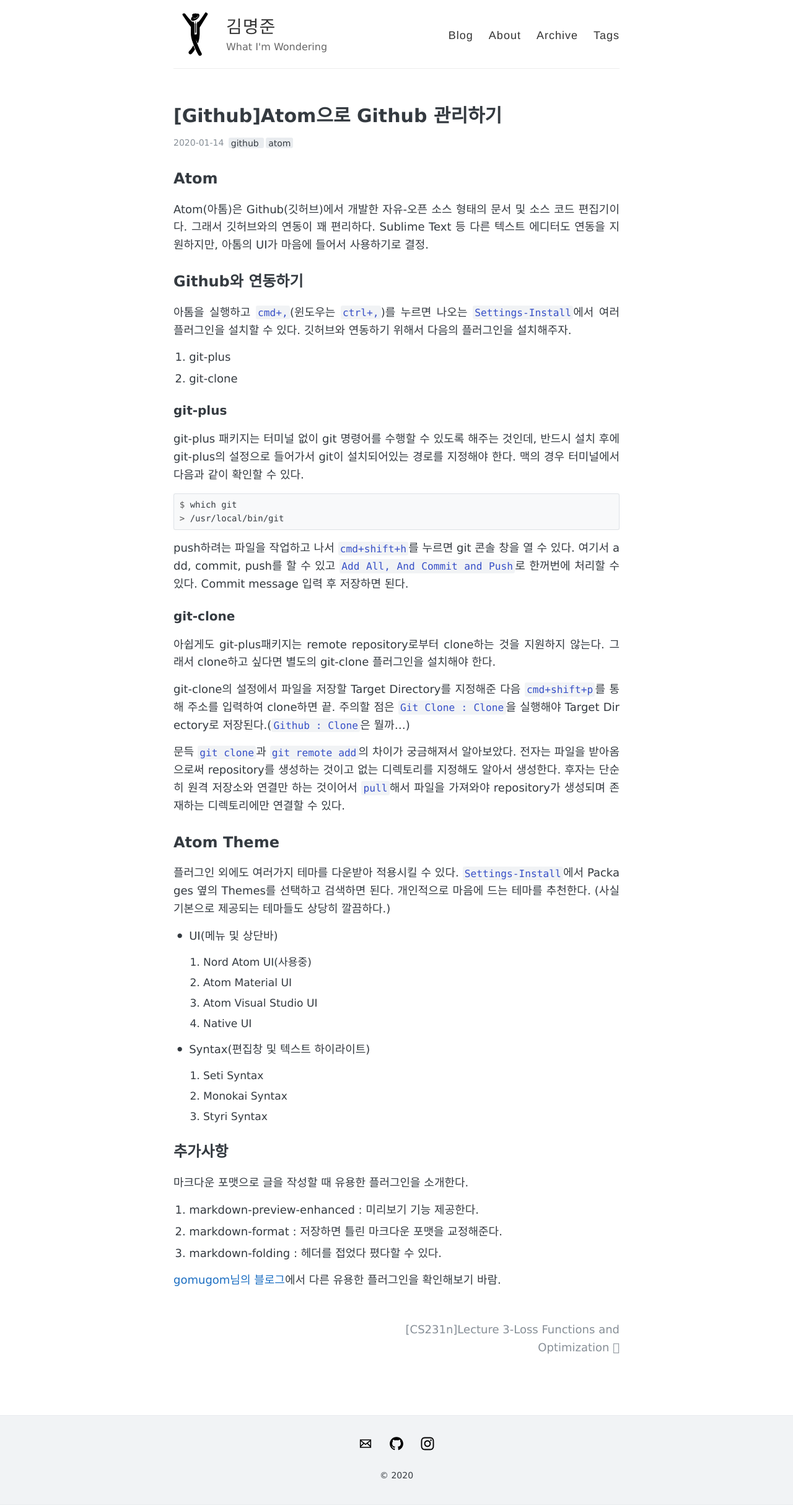
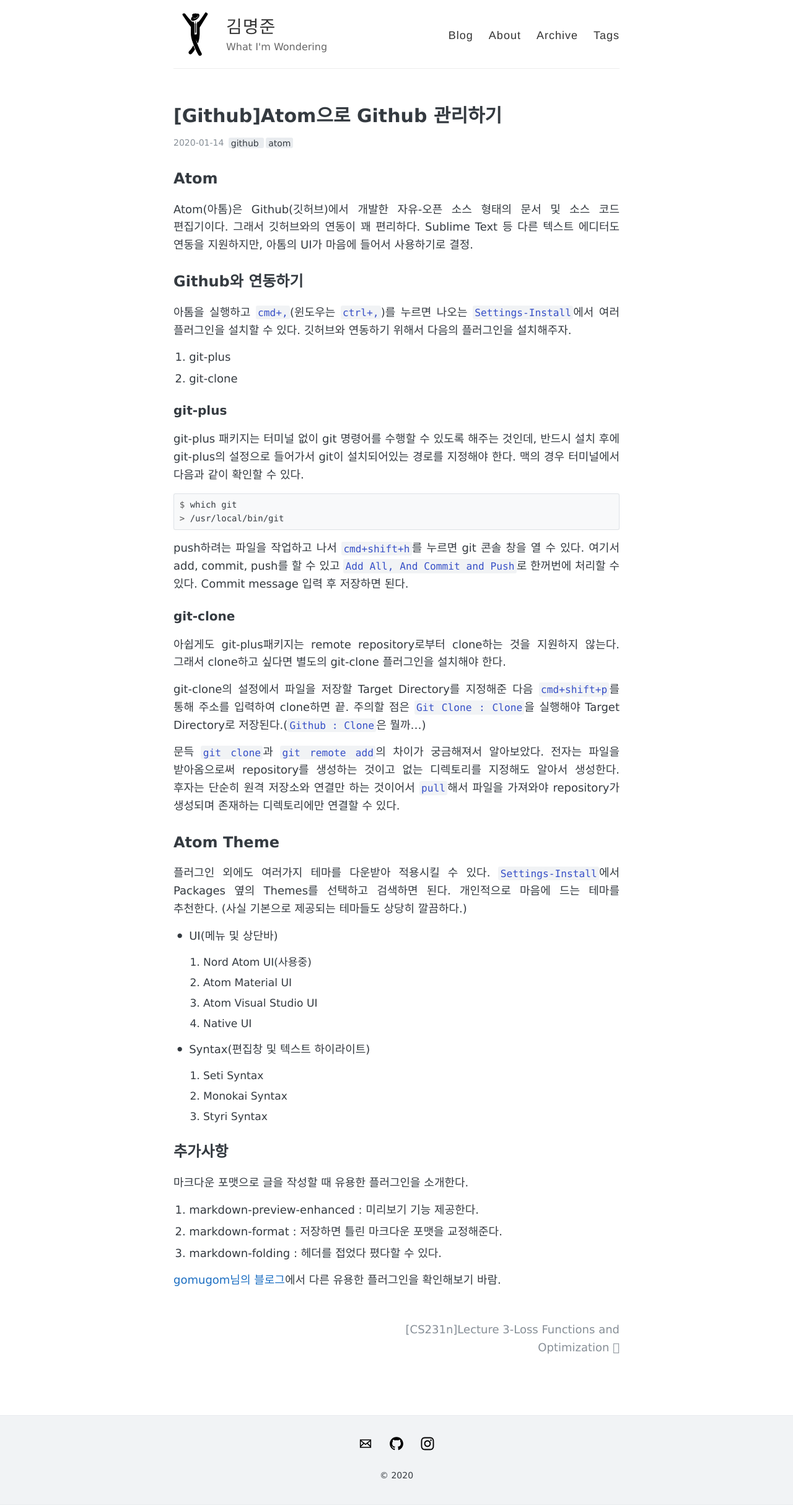
Before and after one commit to shanny924/shanny924.github.io, a Jekyll site: the page built from _posts/2020-01-14-github-with-atom.md, in a window 1280 px wide. Shown: the whole page at 62% size. Built offline with Jekyll 4.4.1, drawn with Linux system fonts in a browser that asks for light colours.

Commit message:
keep-all

```diff
--- a/_layouts/post.html
+++ b/_layouts/post.html
@@ -21,7 +21,7 @@
     </ul>
   </div>
 
-  <div class="entry" style="text-align:justify;word-break:break-all;hyphens:auto;">
+  <div class="entry" style="text-align:justify;word-break:keep-all;hyphens:auto;">
     {{ content }}
   </div>
 
```
